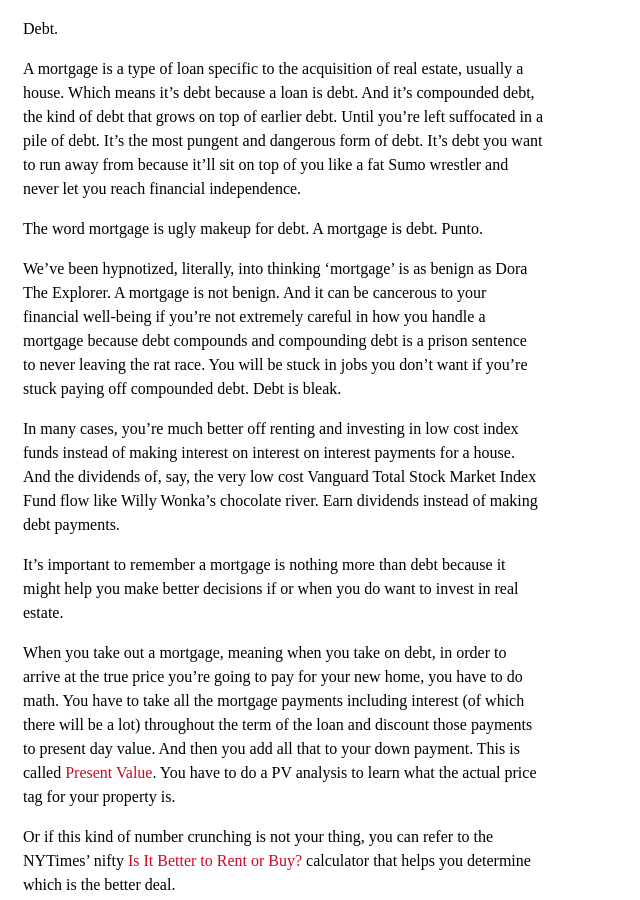
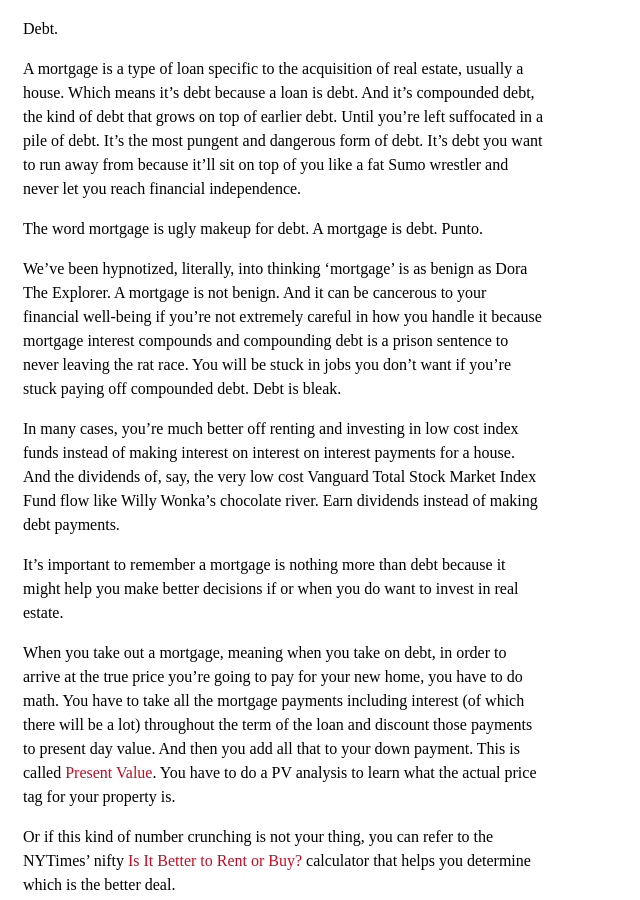
Before and after one commit to danilosierrac/gilbert-index, a Jekyll site: the page built from _posts/2017-03-06-mortgage-is-debt.md, in a window 1280 px wide and 900 px high, scrolled down 1032 px. Shown: the whole window, without its empty margins (0-640 px from the left). Built offline with Jekyll 4.4.1, drawn with Linux system fonts in a browser that asks for light colours.

Commit message:
article: Edited Mortgage is Debt

```diff
--- a/_posts/2017-03-06-mortgage-is-debt.md
+++ b/_posts/2017-03-06-mortgage-is-debt.md
@@ -35,7 +35,7 @@ A mortgage is a type of loan specific to the acquisition of real estate, usually
 
 The word mortgage is ugly makeup for debt. A mortgage is debt. Punto.
 
-We've been hypnotized, literally, into thinking 'mortgage’ is as benign as Dora The Explorer. A mortgage is not benign. And it can be cancerous to your financial well-being if you’re not extremely careful in how you handle a mortgage because debt compounds and compounding debt is a prison sentence to never leaving the rat race. You will be stuck in jobs you don’t want if you're stuck paying off compounded debt. Debt is bleak.
+We've been hypnotized, literally, into thinking 'mortgage’ is as benign as Dora The Explorer. A mortgage is not benign. And it can be cancerous to your financial well-being if you’re not extremely careful in how you handle it because mortgage interest compounds and compounding debt is a prison sentence to never leaving the rat race. You will be stuck in jobs you don’t want if you're stuck paying off compounded debt. Debt is bleak.
 
 In many cases, you're much better off renting and investing in low cost index funds instead of making interest on interest on interest payments for a house. And the dividends of, say, the very low cost Vanguard Total Stock Market Index Fund flow like Willy Wonka’s chocolate river. Earn dividends instead of making debt payments.
 
```
